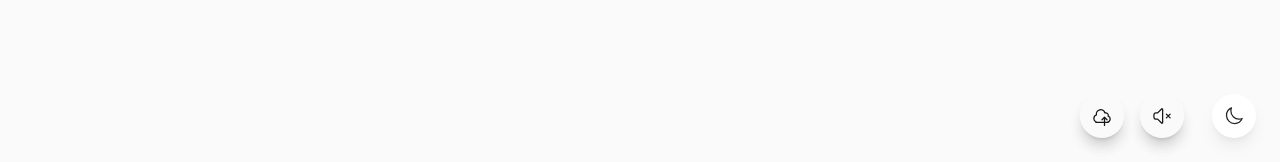
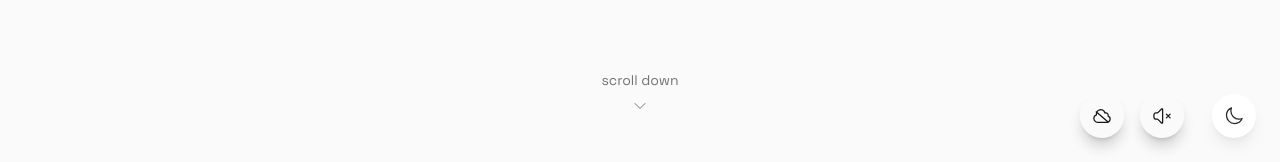
Before and after one commit to nnasko/new-portfolio, a Next.js app: page / in a window 1280 px wide. Shown: the part 638-800 px from the top of the page. Built offline with nearby package versions, Linux system fonts and the light colour scheme.

Commit message:
added a scroll down button to the home page

```diff
--- a/app/components/SoundProvider.tsx
+++ b/app/components/SoundProvider.tsx
@@ -157,7 +157,12 @@ export const SoundProvider = ({ children }: { children: React.ReactNode }) => {
               <path
                 strokeLinecap="round"
                 strokeLinejoin="round"
-                d="M2.25 15a4.5 4.5 0 004.5 4.5H18a3.75 3.75 0 001.332-7.257 3 3 0 00-3.758-3.848 5.25 5.25 0 00-10.233 2.33A4.502 4.502 0 002.25 15zM4.5 19.5h15m-1.5-3l-3-3m0 0l-3 3m3-3v12"
+                d="M2.25 15a4.5 4.5 0 004.5 4.5H18a3.75 3.75 0 001.332-7.257 3 3 0 00-3.758-3.848 5.25 5.25 0 00-10.233 2.33A4.502 4.502 0 002.25 15z"
+              />
+              <path
+                strokeLinecap="round"
+                strokeLinejoin="round"
+                d="M5 7L19 19"
               />
             </svg>
           ) : (
--- a/app/page.tsx
+++ b/app/page.tsx
@@ -38,6 +38,46 @@ const projects = [
     link: "/work/jacked",
   },
 ];
+
+const ScrollIndicator = () => {
+  const { scrollY } = useScroll();
+  const isMobile = useMediaQuery("(max-width: 768px)");
+  const opacity = useTransform(scrollY, [0, isMobile ? 50 : 100], [1, 0]);
+
+  return (
+    <motion.div
+      className="absolute left-0 right-0 bottom-12 flex flex-col items-center gap-2 pointer-events-none"
+      initial={{ opacity: 0, y: -10 }}
+      animate={{ opacity: 1, y: 0 }}
+      transition={{ delay: 2 }}
+      style={{ opacity }}
+    >
+      <motion.p
+        className="text-xs md:text-sm text-neutral-500 dark:text-neutral-400 whitespace-nowrap"
+        animate={{ y: [0, 5, 0] }}
+        transition={{ duration: 2, repeat: Infinity, ease: "easeInOut" }}
+      >
+        scroll down
+      </motion.p>
+      <motion.svg
+        xmlns="http://www.w3.org/2000/svg"
+        fill="none"
+        viewBox="0 0 24 24"
+        strokeWidth={1.5}
+        stroke="currentColor"
+        className="w-3 h-3 md:w-4 md:h-4 text-neutral-500 dark:text-neutral-400"
+        animate={{ y: [0, 5, 0] }}
+        transition={{ duration: 2, repeat: Infinity, ease: "easeInOut" }}
+      >
+        <path
+          strokeLinecap="round"
+          strokeLinejoin="round"
+          d="M19.5 8.25l-7.5 7.5-7.5-7.5"
+        />
+      </motion.svg>
+    </motion.div>
+  );
+};
 
 export default function Home() {
   const isMobile = useMediaQuery("(max-width: 768px)");
@@ -94,7 +134,7 @@ export default function Home() {
       <SectionTransition>
         <section
           id="top"
-          className="min-h-screen flex items-center px-6 md:px-12"
+          className="relative min-h-screen flex items-center px-6 md:px-12"
         >
           <motion.div
             initial={{ opacity: 0, y: 20 }}
@@ -131,6 +171,7 @@ export default function Home() {
               </div>
             </RevealText>
           </motion.div>
+          <ScrollIndicator />
         </section>
       </SectionTransition>
 
```
